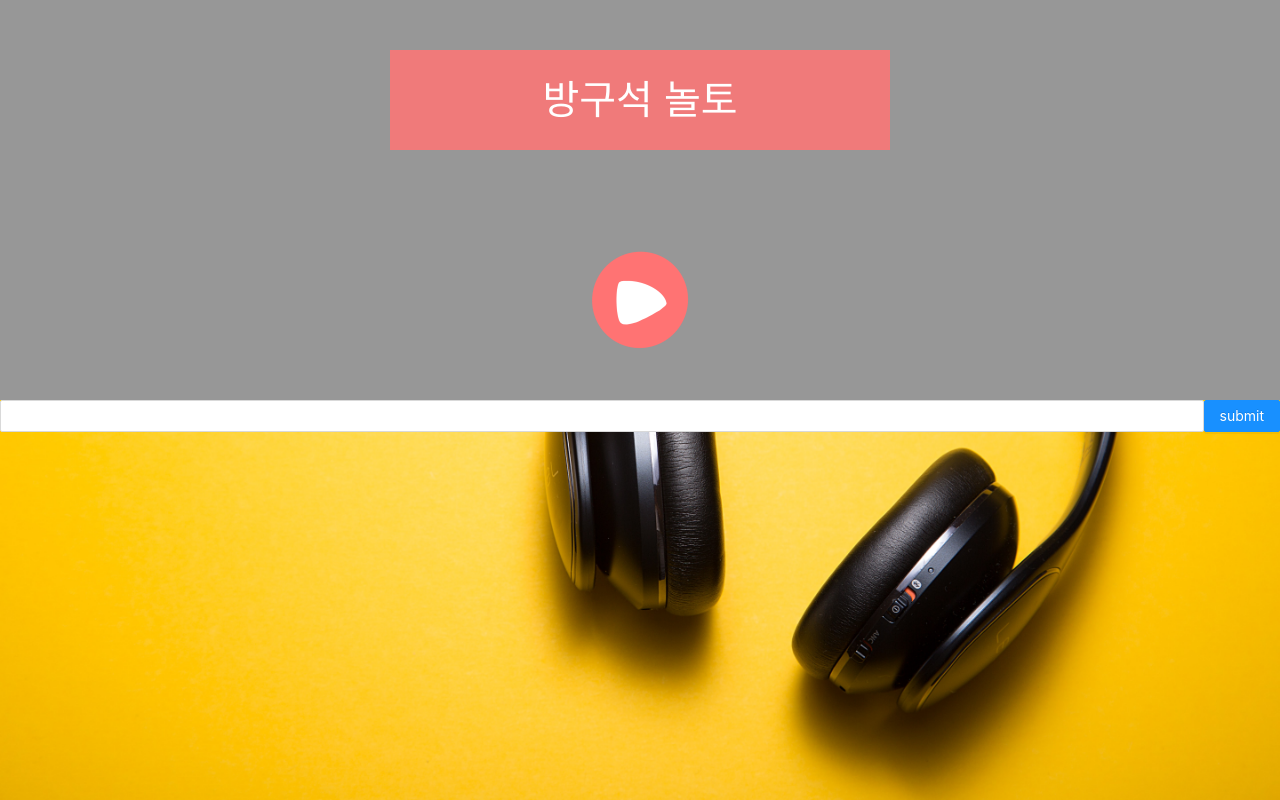
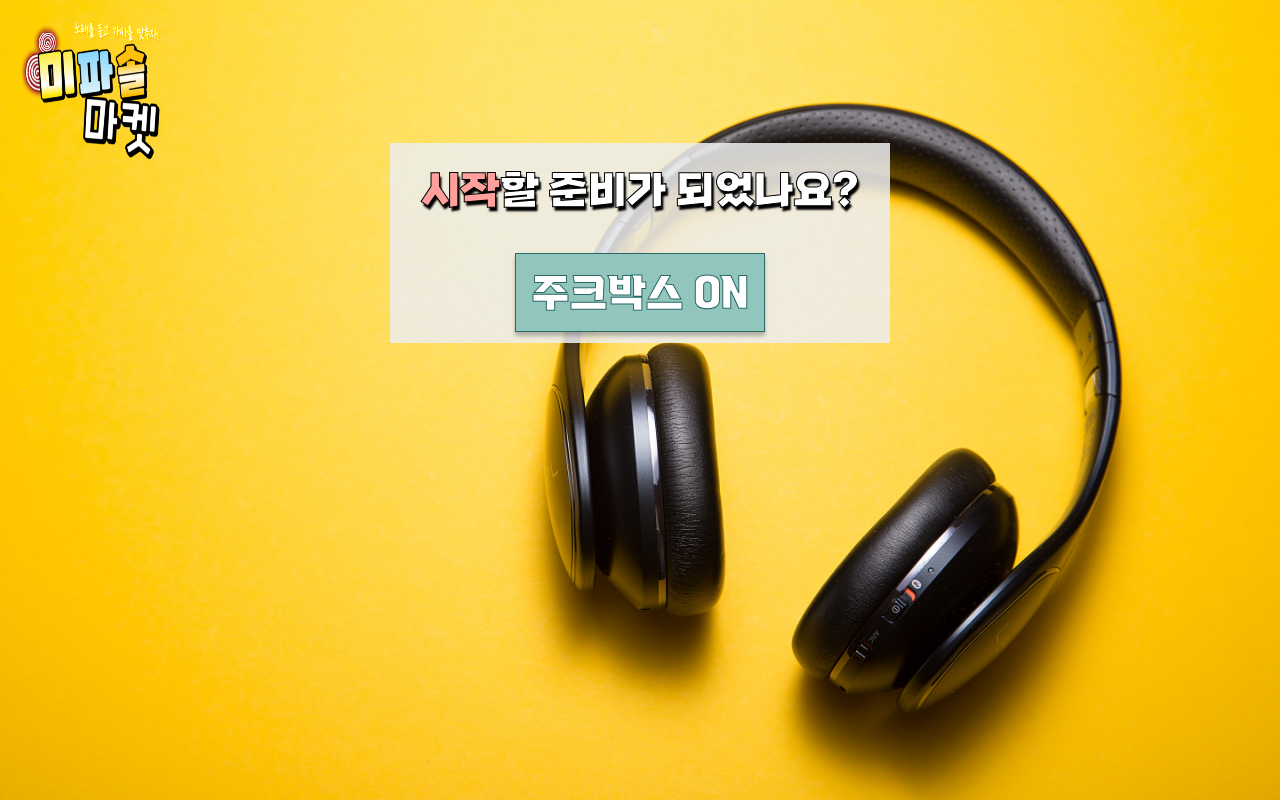
Before and after one commit to solitasroh/amazing-dictation, a React (Create React App) app: page /Game/Init in a window 1280 px wide. Built offline with nearby package versions, Linux system fonts and the light colour scheme.

Commit message:
초기화면 font 부여

```diff
--- /dev/null
+++ b/src/App.css
@@ -0,0 +1,9 @@
+@font-face{
+    font-family: RixYeoljeongdo_Pro;
+    src: url('./Assets/fonts/RixYeoljeongdo\ Regular.ttf');
+}
+
+@font-face{
+    font-family: vitro_core;
+    src: url('./Assets/fonts/vitro_core.ttf');
+}
--- a/src/Pages/Game/InitPage.tsx
+++ b/src/Pages/Game/InitPage.tsx
@@ -1,45 +1,71 @@
-import { Button, Input } from 'antd';
 import React, { useState } from 'react';
 import styled from 'styled-components';
 import { useNavigate } from 'react-router-dom';
-import startImage from '../../Assets/startButton3.png';
-import startChangeImage from '../../Assets/startButton1.png';
+import LogoImg from '../../Assets/Logo.png';
 
 interface Props {
   id: number;
 }
+interface colorProps {
+  color: string;
+}
+const LogoContainer = styled.div`
+  position: relative;
+  align-items: flex-start;
+`;
+const Logo = styled.img`
+  width: 140px;
+  margin: 20px;
+`;
 const Container = styled.div`
   display: flex;
   width: 100%;
-  height: 400px;
+  height: 657px;
   flex-direction: column;
+`;
+const SongContainer = styled.div`
+  display: flex;
+  justify-content: center;
+`;
+const TransparentContainer = styled.div`
+  display: flex;
+  flex-direction: column;
+  width: 500px;
+  height: 200px;
   align-items: center;
   justify-content: space-around;
-  background: #979797;
+  background: rgba(238, 238, 238, 0.86);
 `;
-const TitleContainer = styled.div`
+const TitleContainer = styled.div<colorProps>`
   display: flex;
-  width: 500px;
-  height: 100px;
-  left: 223px;
-  top: 186px;
-  align-items: center;
-  justify-content: center;
-  background: #f07a7a;
-  font-family: 'Inter';
   font-style: normal;
   font-weight: 400;
   font-size: 40px;
   line-height: 77px;
-  color: #ffffff;
+  font-family: 'RixYeoljeongdo_Pro';
+  -webkit-background-clip: text;
+  background-clip: text;
+  -webkit-text-fill-color: ${prop => prop.color};
+  -webkit-text-stroke-color: black;
+  -webkit-text-stroke-width: 1px;
+  text-shadow: 2px 4px 2px black;
 `;
 const StartButton = styled.div`
   display: flex;
-  top: 100px;
+  width: 250px;
+  justify-content: center;
+  font-family: 'vitro_core';
+  font-style: normal;
+  font-weight: 400;
+  font-size: 38px;
+  line-height: 77px;
+  background: #92c6bc;
+  border: 1.5px solid #296868;
+  -webkit-text-fill-color: white;
+  -webkit-text-stroke-color: #296868;
+  -webkit-text-stroke-width: 1px;
+  box-shadow: 0px 4px 4px rgba(0, 0, 0, 0.25);
   cursor: pointer;
-`;
-const InputContainer = styled.div`
-  display: flex;
 `;
 function InitPage({ id }: Props): React.ReactElement {
   const [over, setOver] = useState(false);
@@ -49,18 +75,22 @@ function InitPage({ id }: Props): React.ReactElement {
     navigate(`/Game/Loading`);
   };
   return (
-    <>
-      <Container>
-        <TitleContainer>방구석 놀토</TitleContainer>
-        <StartButton onMouseOver={() => setOver(!over)} onClick={onClick}>
-          <img alt="test" src={over ? startChangeImage : startImage} />
-        </StartButton>
-      </Container>
-      <InputContainer>
-        <Input />
-        <Button type="primary">submit</Button>
-      </InputContainer>
-    </>
+    <Container>
+      <LogoContainer>
+        <Logo src={LogoImg} />
+      </LogoContainer>
+      <SongContainer>
+        <TransparentContainer>
+          <SongContainer>
+            <TitleContainer color="#ffa09d">시작</TitleContainer>
+            <TitleContainer color="#ffffff">할 준비가 되었나요?</TitleContainer>
+          </SongContainer>
+          <StartButton onMouseOver={() => setOver(!over)} onClick={onClick}>
+            주크박스 ON
+          </StartButton>
+        </TransparentContainer>
+      </SongContainer>
+    </Container>
   );
 }
 
--- a/src/index.tsx
+++ b/src/index.tsx
@@ -1,6 +1,7 @@
 import React from 'react';
 import ReactDOM from 'react-dom';
 import App from './App';
+import './App.css';
 
 ReactDOM.render(
   <React.StrictMode>
```
Also changed, not shown: src/Assets/fonts/RixYeoljeongdo Regular.ttf (added), src/Assets/fonts/vitro_core.ttf (added).
